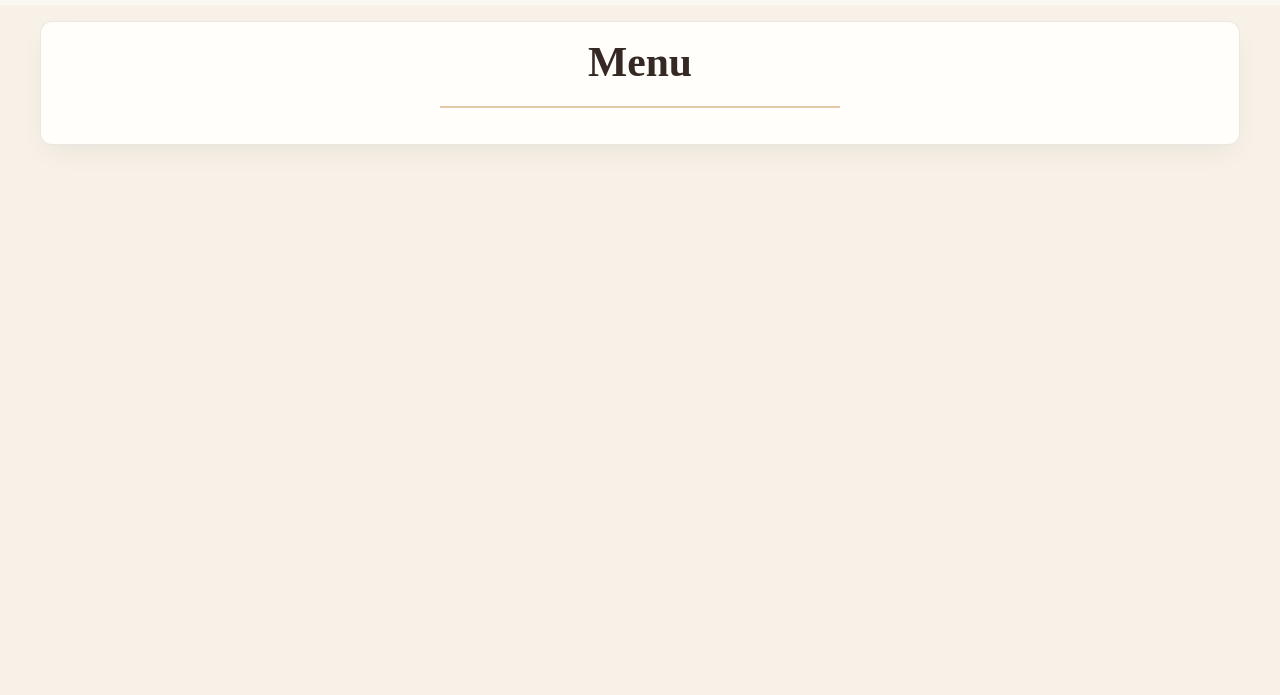
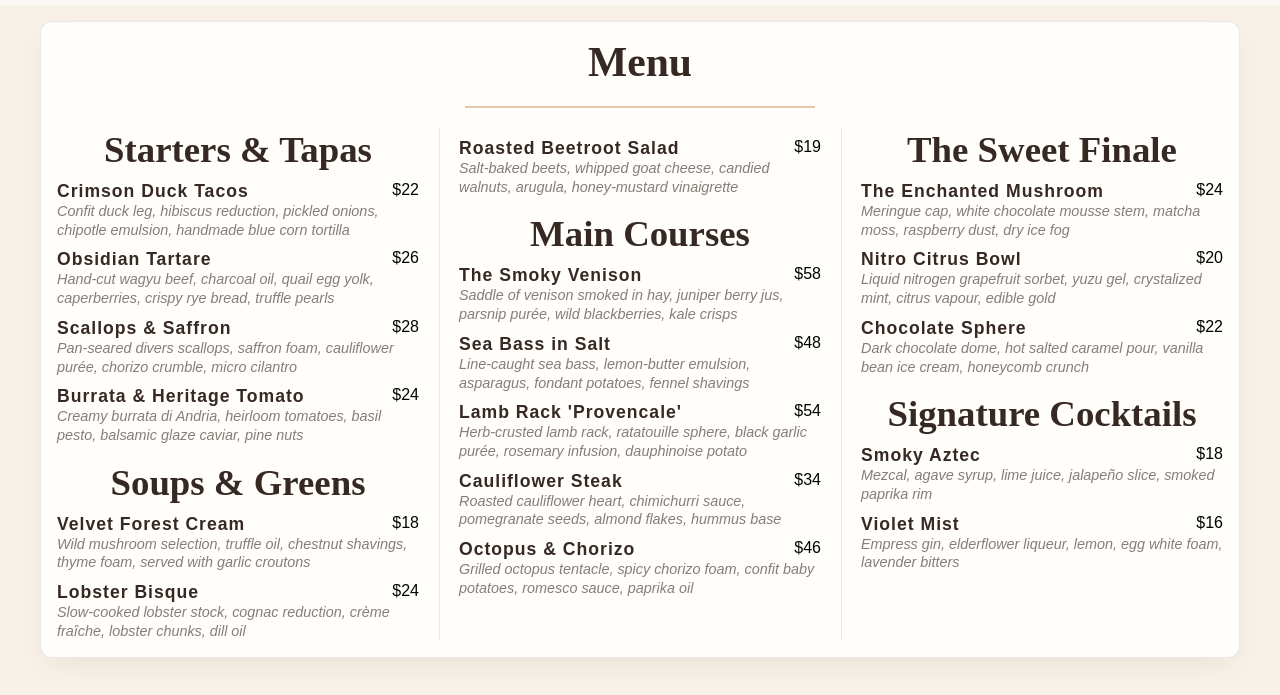
Before and after one commit to SBNKy/restaurant-page, a website built with webpack: page src/template.html in a window 1280 px wide. Shown: the part 91-786 px from the top of the page. Built offline with nearby package versions, Linux system fonts and the light colour scheme; files whose address does not match are found by name; a web font is replaced by a local one.

Commit message:
feat: add menu data generation, menu create function and styles

```diff
--- a/src/components/Menu/Menu.js
+++ b/src/components/Menu/Menu.js
@@ -1,6 +1,7 @@
-import "./style.css"
+import "./style.css";
+import { getMenuData } from "./menuData";
 
-export default function createMenu() {
+export default function createMenuPage() {
     const container = document.createElement("div");
     container.classList.add("menu-container");
 
@@ -10,9 +11,11 @@ export default function createMenu() {
 
 
 
+    const menuColumns = createMenu();
 
     container.appendChild(menuTitle);
     container.appendChild(createMenuSeparator());
+    container.appendChild(menuColumns);
     return container;
 }
 
@@ -21,3 +24,51 @@ function createMenuSeparator() {
     separatorLine.classList.add("menu-separator");
     return separatorLine;
 }
+
+function createMenu() {
+    const menuColumns = document.createElement("div");
+    menuColumns.classList.add("menu-columns");
+
+    const menuData = getMenuData();
+    menuData.forEach(category => {
+        const categoryDiv = document.createElement("div");
+        categoryDiv.classList.add("menu-category");
+
+        const categoryTitle = document.createElement("h3");
+        categoryTitle.textContent = category.category;
+
+        categoryDiv.appendChild(categoryTitle);
+
+        category.items.forEach(dish => {
+            const itemDiv = document.createElement("div");
+            itemDiv.classList.add("menu-item");
+
+            const headerDiv = document.createElement("div");
+            headerDiv.classList.add("menu-item-header");
+
+            const dishName = document.createElement("span");
+            dishName.classList.add("menu-item-name");
+            dishName.textContent = dish.name;
+
+            const dishPrice = document.createElement("span");
+            dishPrice.classList.add("menu-item-price");
+            dishPrice.textContent = dish.price;
+
+            headerDiv.appendChild(dishName);
+            headerDiv.appendChild(dishPrice);
+
+            const dishIngredients = document.createElement("p");
+            dishIngredients.classList.add("menu-item-ingredients");
+            dishIngredients.textContent = dish.ingredients;
+
+            itemDiv.appendChild(headerDiv)
+            itemDiv.appendChild(dishIngredients);
+
+            categoryDiv.appendChild(itemDiv);
+        })
+
+        menuColumns.appendChild(categoryDiv);
+    })
+
+    return menuColumns;
+}
--- /dev/null
+++ b/src/components/Menu/menuData.js
@@ -0,0 +1,121 @@
+export function getMenuData() {
+    return [
+        {
+            category: "Starters & Tapas",
+            items: [
+                {
+                    name: "Crimson Duck Tacos",
+                    price: "$22",
+                    ingredients: "Confit duck leg, hibiscus reduction, pickled onions, chipotle emulsion, handmade blue corn tortilla",
+                    isSpicy: true
+                },
+                {
+                    name: "Obsidian Tartare",
+                    price: "$26",
+                    ingredients: "Hand-cut wagyu beef, charcoal oil, quail egg yolk, caperberries, crispy rye bread, truffle pearls"
+                },
+                {
+                    name: "Scallops & Saffron",
+                    price: "$28",
+                    ingredients: "Pan-seared divers scallops, saffron foam, cauliflower purée, chorizo crumble, micro cilantro"
+                },
+                {
+                    name: "Burrata & Heritage Tomato",
+                    price: "$24",
+                    ingredients: "Creamy burrata di Andria, heirloom tomatoes, basil pesto, balsamic glaze caviar, pine nuts",
+                    isVegetarian: true
+                }
+            ]
+        },
+        {
+            category: "Soups & Greens",
+            items: [
+                {
+                    name: "Velvet Forest Cream",
+                    price: "$18",
+                    ingredients: "Wild mushroom selection, truffle oil, chestnut shavings, thyme foam, served with garlic croutons",
+                    isVegetarian: true
+                },
+                {
+                    name: "Lobster Bisque",
+                    price: "$24",
+                    ingredients: "Slow-cooked lobster stock, cognac reduction, crème fraîche, lobster chunks, dill oil"
+                },
+                {
+                    name: "Roasted Beetroot Salad",
+                    price: "$19",
+                    ingredients: "Salt-baked beets, whipped goat cheese, candied walnuts, arugula, honey-mustard vinaigrette",
+                    isVegetarian: true
+                }
+            ]
+        },
+        {
+            category: "Main Courses",
+            items: [
+                {
+                    name: "The Smoky Venison",
+                    price: "$58",
+                    ingredients: "Saddle of venison smoked in hay, juniper berry jus, parsnip purée, wild blackberries, kale crisps"
+                },
+                {
+                    name: "Sea Bass in Salt",
+                    price: "$48",
+                    ingredients: "Line-caught sea bass, lemon-butter emulsion, asparagus, fondant potatoes, fennel shavings"
+                },
+                {
+                    name: "Lamb Rack 'Provencale'",
+                    price: "$54",
+                    ingredients: "Herb-crusted lamb rack, ratatouille sphere, black garlic purée, rosemary infusion, dauphinoise potato"
+                },
+                {
+                    name: "Cauliflower Steak",
+                    price: "$34",
+                    ingredients: "Roasted cauliflower heart, chimichurri sauce, pomegranate seeds, almond flakes, hummus base",
+                    isVegan: true
+                },
+                {
+                    name: "Octopus & Chorizo",
+                    price: "$46",
+                    ingredients: "Grilled octopus tentacle, spicy chorizo foam, confit baby potatoes, romesco sauce, paprika oil",
+                    isSpicy: true
+                }
+            ]
+        },
+        {
+            category: "The Sweet Finale",
+            items: [
+                {
+                    name: "The Enchanted Mushroom",
+                    price: "$24",
+                    ingredients: "Meringue cap, white chocolate mousse stem, matcha moss, raspberry dust, dry ice fog"
+                },
+                {
+                    name: "Nitro Citrus Bowl",
+                    price: "$20",
+                    ingredients: "Liquid nitrogen grapefruit sorbet, yuzu gel, crystalized mint, citrus vapour, edible gold"
+                },
+                {
+                    name: "Chocolate Sphere",
+                    price: "$22",
+                    ingredients: "Dark chocolate dome, hot salted caramel pour, vanilla bean ice cream, honeycomb crunch"
+                }
+            ]
+        },
+        {
+            category: "Signature Cocktails",
+            items: [
+                {
+                    name: "Smoky Aztec",
+                    price: "$18",
+                    ingredients: "Mezcal, agave syrup, lime juice, jalapeño slice, smoked paprika rim",
+                    isSpicy: true
+                },
+                {
+                    name: "Violet Mist",
+                    price: "$16",
+                    ingredients: "Empress gin, elderflower liqueur, lemon, egg white foam, lavender bitters"
+                }
+            ]
+        }
+    ];
+}
--- a/src/components/Menu/style.css
+++ b/src/components/Menu/style.css
@@ -19,9 +19,54 @@
 }
 
 .menu-separator {
-    width: 400px;
+    width: 350px;
     height: 2px;
     background-color: #D4A373;
     margin: 20px auto;
     opacity: 0.6;
 }
+
+.menu-columns {
+    column-count: 3;
+    column-gap: 40px;
+    column-rule: 1px solid rgba(60, 40, 30, 0.1);
+}
+
+.menu-category {
+    display: flex;
+    flex-direction: column;
+    gap: 10px;
+    margin-bottom: 16px;
+}
+
+.menu-category h3 {
+    color: var(--h-tag-color);
+    font-family: "Playfair Display";
+    font-size: 2.3rem;
+    text-align: center;
+}
+
+.menu-item {
+    display: flex;
+    flex-direction: column;
+    break-inside: avoid;
+}
+
+.menu-item-header {
+    display: flex;
+    justify-content: space-between;
+}
+
+.menu-item-name {
+    color: var(--h-tag-color);
+    letter-spacing: 1px;
+    font-size: 1.1rem;
+    font-weight: 600;
+}
+
+.menu-item-ingredients {
+    font-size: 0.9rem;
+    font-style: italic;
+    line-height: 1.3;
+    opacity: 0.6;
+}
```
